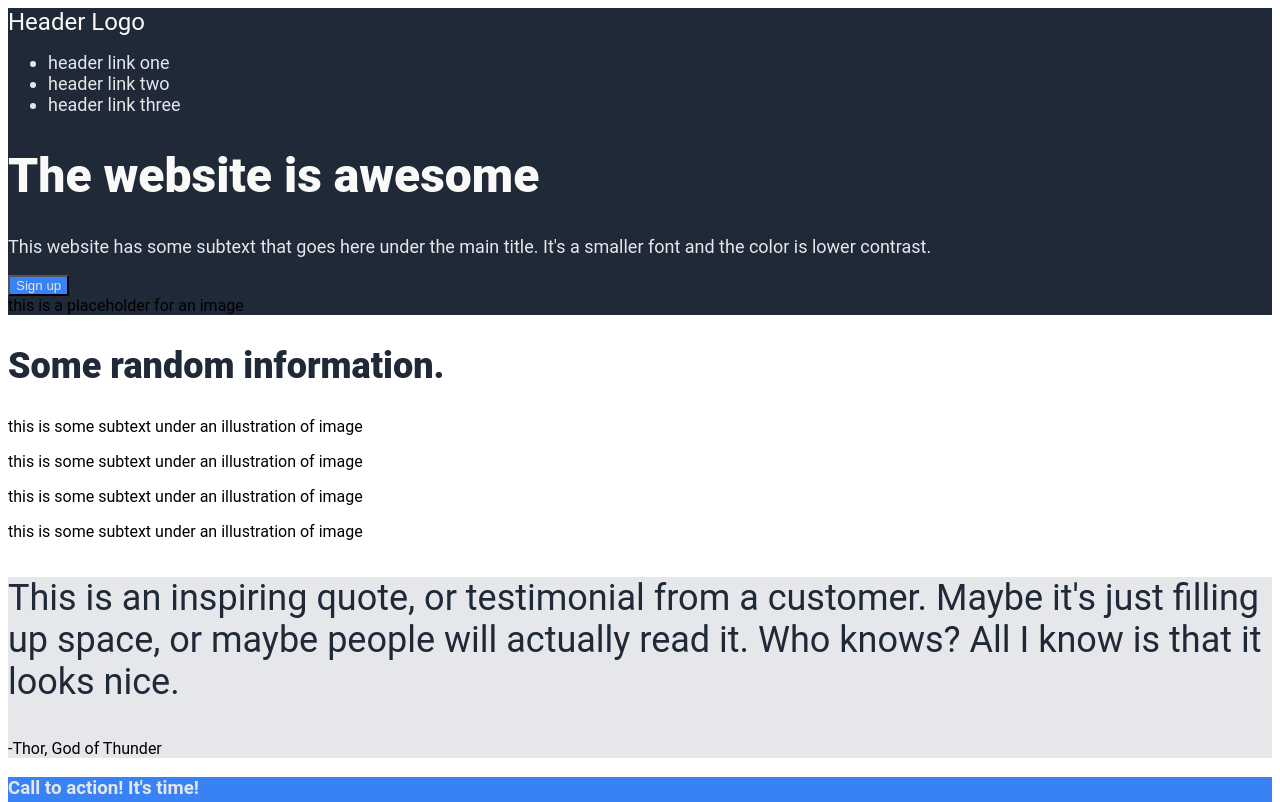
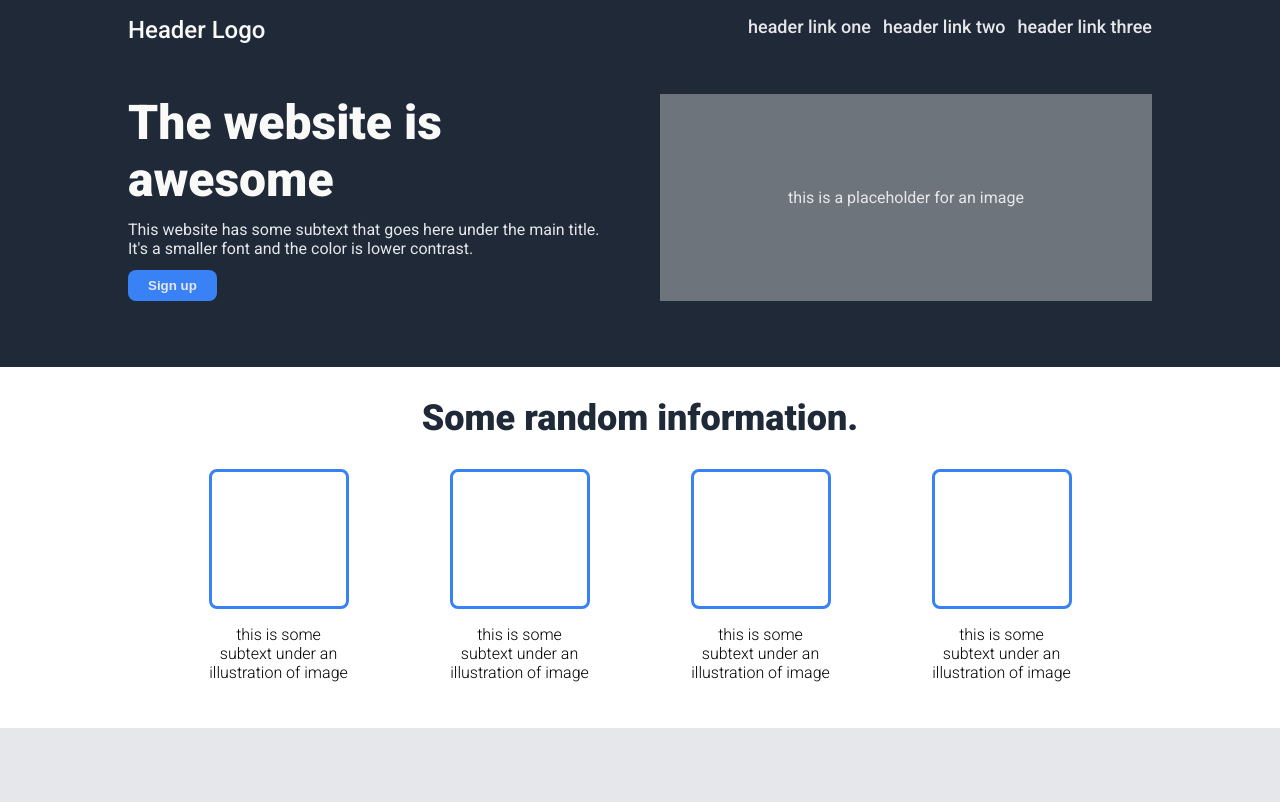
Before and after one commit to selective-barrier/odin-landing-page, a plain HTML site: page index.html in a window 1280 px wide. Shown: the top 802 px of the page. Drawn offline with Linux system fonts and the light colour scheme.

Commit message:
Complete html and stylesheet design

```diff
--- a/css/stylesheet.css
+++ b/css/stylesheet.css
@@ -5,6 +5,8 @@
 body {
   font-family: Roboto, Georgia, serif;
   font-size: 16px;
+  padding: 0;
+  margin: 0;
 }
 
 .top,
@@ -12,13 +14,13 @@ body {
   background-color: #1F2937;
 }
 
-.hero > h1 {
+.hero-left > h1 {
   font-size: 48px;
   color: #F9FAF8;
   font-weight: 900;
 }
 
-.hero > p,
+.hero-left > p,
 .header-links > ul > li,
 .call-text > *,
 .footer > p,
@@ -36,9 +38,9 @@ button
 .logo {
   font-size: 24px;
   color: #F9FAF8;
+
 }
 
-.call,
 button {
   background-color: #3882F6;
 }
@@ -55,11 +57,160 @@ button {
 
 .quote {
   font-size: 36px;
-  font-style: light italic;
+  font-style: italic;
+  font-weight: 200;
   color: #1F2937;
 }
 
 .footer{
   display: flex;
+  align-items: center;
+  justify-content: center;
+}
+
+.top {
+  /* display:flex;
+  flex-direction: column; */
+  padding: 16px 10%;
+}
+
+ul {
+  margin: 0;
+  padding: 0;
+  list-style-type: none;
+}
+
+.header {
+  display: flex;
+  justify-content: space-between;
+  margin-bottom: 18px;
+  font-weight: 500;
+}
+
+.header-links > ul {
+ display: flex;
+ gap: 12px;
+ justify-content: space-between;
+ align-items: center;
+}
+
+
+.hero {
+  display: flex;
+  gap: 40px;
+  margin: 50px 0;
+}
+
+.hero > * {
+  flex: 1 1 0;
+}
+
+.image {
+  background-color: rgb(110,116,124);
+  display: flex;
+  justify-content: center;
+  align-items: center;
+}
+
+.image > div {
+  color: #E5E7EB;
+  text-align: center;
+  padding: 0 2%;
 
 }
+.hero-left {
+  display: flex;
+  flex-direction: column;
+  align-items: baseline;
+  justify-content: space-between;
+  gap: 12px;
+}
+
+.hero-left > * {
+  margin: 0 0;
+}
+
+button {
+  padding: 8px 20px;
+  /* text-align: center; */
+  /* text-decoration: none; */
+  border-radius: 8px;
+  border-style: none;
+  font-weight: 600;
+  text-wrap: nowrap;
+}
+
+.info > h2 {
+  text-align: center;
+  margin: 0 0 30px 0;
+}
+
+
+.info {
+  padding: 30px 10%;
+}
+
+.box-image {
+  border: #3882F6 3px solid;
+  height: 140px;
+  width: 140px;
+  border-radius: 8px;
+}
+
+.info-boxes {
+  padding: 0px 40px;
+  display: flex;
+  justify-content: space-around;
+  align-items: center;
+  flex-wrap: wrap;
+  gap:20px;
+}
+
+.box {
+  flex: 1;
+  max-width: 140px;
+  display: flex;
+  flex-direction: column;
+  align-items: center;
+}
+
+.box > p {
+  text-align: center;
+  font-weight: 300;
+}
+
+.quote-session {
+  padding: 80px 18% 60px 22%;
+}
+.quote-session > * {
+  margin: 0;
+  padding: 0;
+}
+.author {
+  margin-top: 10px;
+  padding-right: 3%;
+  text-align: right;
+  font-weight: 500;
+}
+
+.call {
+  padding: 70px 10%;
+}
+.call-box {
+  background-color: #3882F6;
+  border-radius: 8px;
+  padding: 35px 8% 35px 12%;
+  display: flex;
+  justify-content: space-between;
+  align-items: center;
+  gap: 40px;
+}
+
+.call-button {
+  border: #E5E7EB 2px solid;
+}
+
+.call-text > * {
+  margin: 0;
+  padding: 5px 0;
+}
--- a/index.html
+++ b/index.html
@@ -4,6 +4,9 @@
     <meta charset="UTF-8">
     <title></title>
     <link rel="stylesheet" href="./css/stylesheet.css">
+    <link rel="preconnect" href="https://fonts.googleapis.com">
+<link rel="preconnect" href="https://fonts.gstatic.com" crossorigin>
+<link href="https://fonts.googleapis.com/css2?family=Roboto:ital,wght@0,100..900;1,100..900&display=swap" rel="stylesheet">
   </head>
   <body>
     <div class="top">
@@ -18,9 +21,12 @@
         </div>
       </div>
       <div class="hero">
+        <div class="hero-left">
+
           <h1>The website is awesome</h1>
           <p>This website has some subtext that goes here under the main title. It's a smaller font and the color is lower contrast.</p>
           <button type="button">Sign up</button>
+        </div>
         <div class="image">
           <div>this is a placeholder for an image</div>
         </div>
@@ -31,19 +37,19 @@
         <h2>Some random information.</h2>
         <div class="info-boxes">
           <div class="box">
-            <div></div>
+            <div class="box-image"></div>
             <p>this is some subtext under an illustration of image</p>
           </div>
           <div class="box">
-            <div></div>
+            <div class="box-image"></div>
             <p>this is some subtext under an illustration of image</p>
           </div>
           <div class="box">
-            <div></div>
+            <div class="box-image"></div>
             <p>this is some subtext under an illustration of image</p>
           </div>
           <div class="box">
-            <div></div>
+            <div class="box-image"></div>
             <p>this is some subtext under an illustration of image</p>
           </div>
         </div>
@@ -53,11 +59,13 @@
         <p class="author">-Thor, God of Thunder</p>
       </div>
       <div class="call">
+        <div class="call-box">
           <div class="call-text">
             <h3>Call to action! It's time!</h3>
             <p>Sign up for our product by clicking that button right over there!</p>
           </div>
-        <button type="button">Sign up</button>
+          <button type="button" class="call-button">Sign up</button>
+        </div>
       </div>
     </div>
     <div class="footer">
```
Lines whose indentation alone changed are shown as unchanged.
